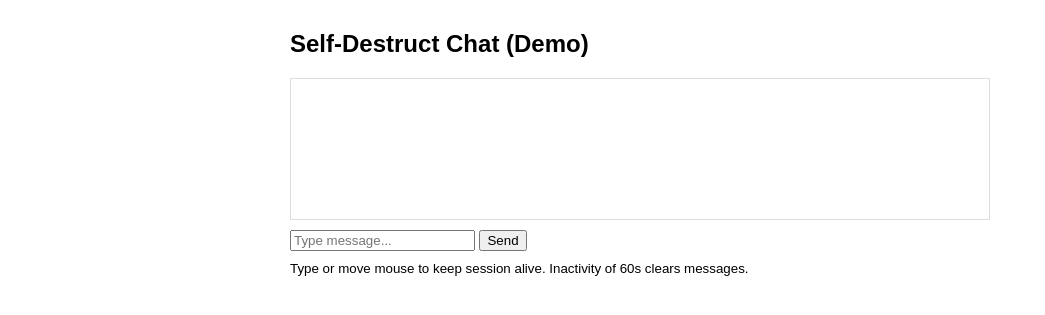
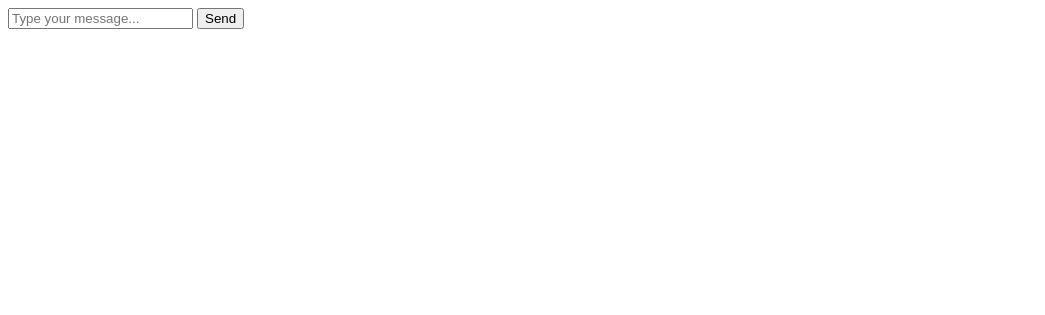
Before and after one commit to Arshitraj2005/love-app, a Flask app: page / in a window 1280 px wide. Shown: the top 315 px of the page, without its empty margins (0-1045 px from the left). Run offline with Flask 3, Linux system fonts and the light colour scheme; some libraries are stand-ins or nearby versions.

Commit message:
Update index.html

```diff
--- a/templates/index.html
+++ b/templates/index.html
@@ -1,86 +1,40 @@
-<!-- templates/index.html -->
-<!doctype html>
+<!DOCTYPE html>
 <html>
 <head>
-  <meta charset="utf-8">
-  <title>Self-Destruct Chat</title>
-  <script src="https://cdn.socket.io/4.6.1/socket.io.min.js"></script>
-  <style>
-    body{font-family: Arial; max-width:700px;margin:30px auto}
-    #messages{border:1px solid #ddd;padding:10px;min-height:120px}
-    .msg{padding:8px;border-bottom:1px solid #eee}
-    #lockOverlay{display:none;position:fixed;inset:0;background:#000000cc;color:white;align-items:center;justify-content:center}
-  </style>
+  <title>WhisperFade</title>
+  <script src="https://cdn.socket.io/4.5.4/socket.io.min.js"></script>
 </head>
 <body>
-  <h2>Self-Destruct Chat (Demo)</h2>
-  <div id="messages"></div>
-  <div style="margin-top:10px">
-    <input id="text" placeholder="Type message..." autocomplete="off" />
-    <button id="send">Send</button>
-  </div>
-  <div style="margin-top:8px">
-    <small>Type or move mouse to keep session alive. Inactivity of 60s clears messages.</small>
-  </div>
+  <input id="msgInput" placeholder="Type your message..." />
+  <button onclick="sendMessage()">Send</button>
+  <div id="chatBox"></div>
 
-<script>
-  const socket = io();
-  const room = 'main';
-  const user = 'user_'+Math.floor(Math.random()*9999);
+  <script>
+    const socket = io();
+    const chatBox = document.getElementById('chatBox');
 
-  const messagesDiv = document.getElementById('messages');
-  const input = document.getElementById('text');
-  const sendBtn = document.getElementById('send');
+    function sendMessage() {
+      const msg = document.getElementById('msgInput').value;
+      socket.emit('send_message', { message: msg });
+      document.getElementById('msgInput').value = '';
+    }
 
-  socket.on('connect', ()=>{
-    socket.emit('join', {room});
-  });
+    socket.on('new_message', data => {
+      const msg = document.createElement('div');
+      msg.id = data.id;
+      msg.innerText = data.message;
+      chatBox.appendChild(msg);
 
-  function renderMessages(list){
-    messagesDiv.innerHTML = '';
-    list.forEach(m=>{
-      const el = document.createElement('div'); el.className='msg'; el.dataset.id=m.id;
-      el.textContent = m.sender+': '+m.text + (m.seen? ' (seen)':'');
-      messagesDiv.appendChild(el);
-      // clicking marks seen
-      el.addEventListener('click', ()=>{
-        socket.emit('message_seen', {room, message_id: m.id});
-      });
+      // Simulate seen after 5 sec
+      setTimeout(() => {
+        socket.emit('seen', { id: data.id });
+      }, 5000);
     });
-  }
 
-  socket.on('messages', (data)=>{
-    renderMessages(data.messages || []);
-  });
-
-  socket.on('new_message', (data)=>{
-    // Only one message will be shown because server clears old ones
-    renderMessages([data.message]);
-  });
-
-  socket.on('messages_cleared', (data)=>{
-    messagesDiv.innerHTML = '';
-    console.log('cleared:', data);
-  });
-
-  sendBtn.onclick = ()=>{
-    const t = input.value.trim(); if(!t) return;
-    socket.emit('send_message', {room, text: t, sender: user});
-    input.value = '';
-  }
-
-  // client-side activity reporting to server
-  let activityDebounce = null;
-  function reportActivity(){
-    socket.emit('typing', {room, user});
-    // throttle
-    if(activityDebounce) return;
-    activityDebounce = setTimeout(()=> activityDebounce = null, 1000);
-  }
-
-  ['mousemove','keydown','click'].forEach(ev=> window.addEventListener(ev, reportActivity));
-
-  // when user clicks a message it will emit message_seen as above
-</script>
+    socket.on('delete_message', data => {
+      const msg = document.getElementById(data.id);
+      if (msg) msg.remove();
+    });
+  </script>
 </body>
 </html>
```
